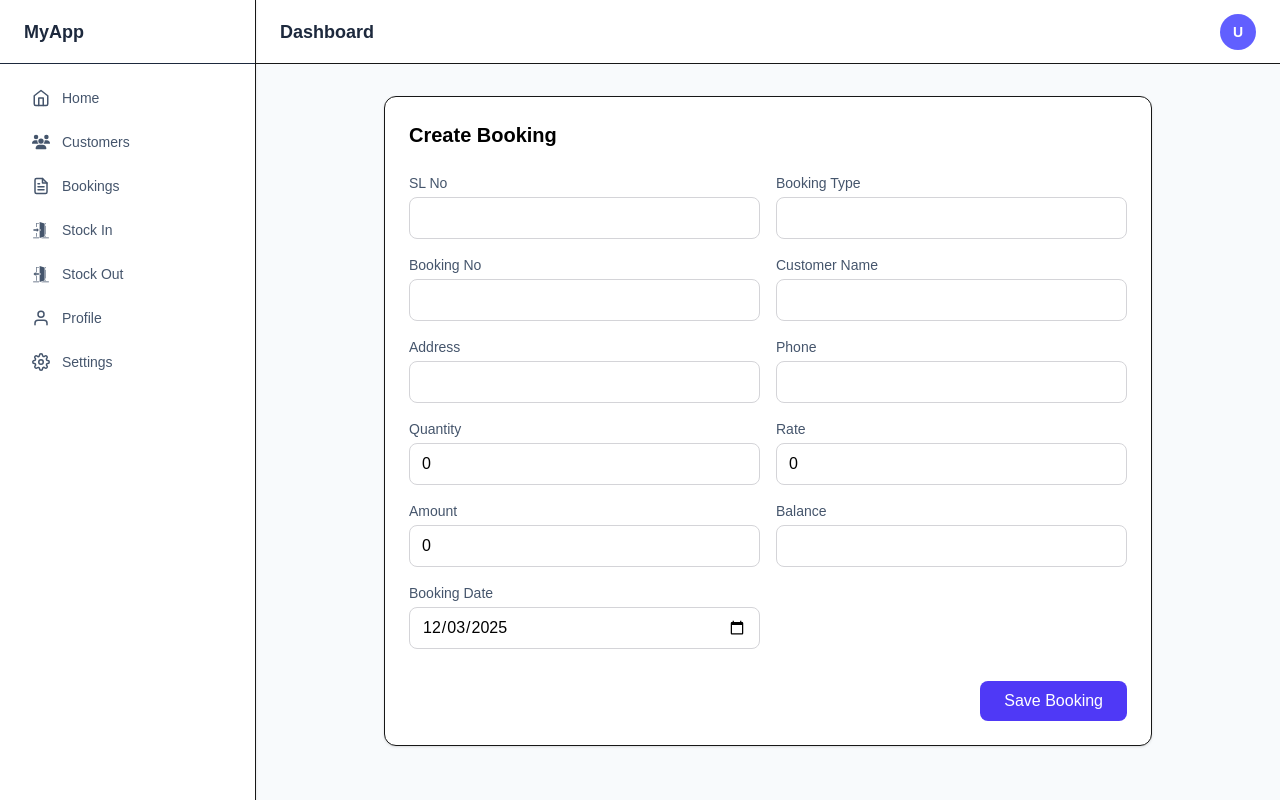
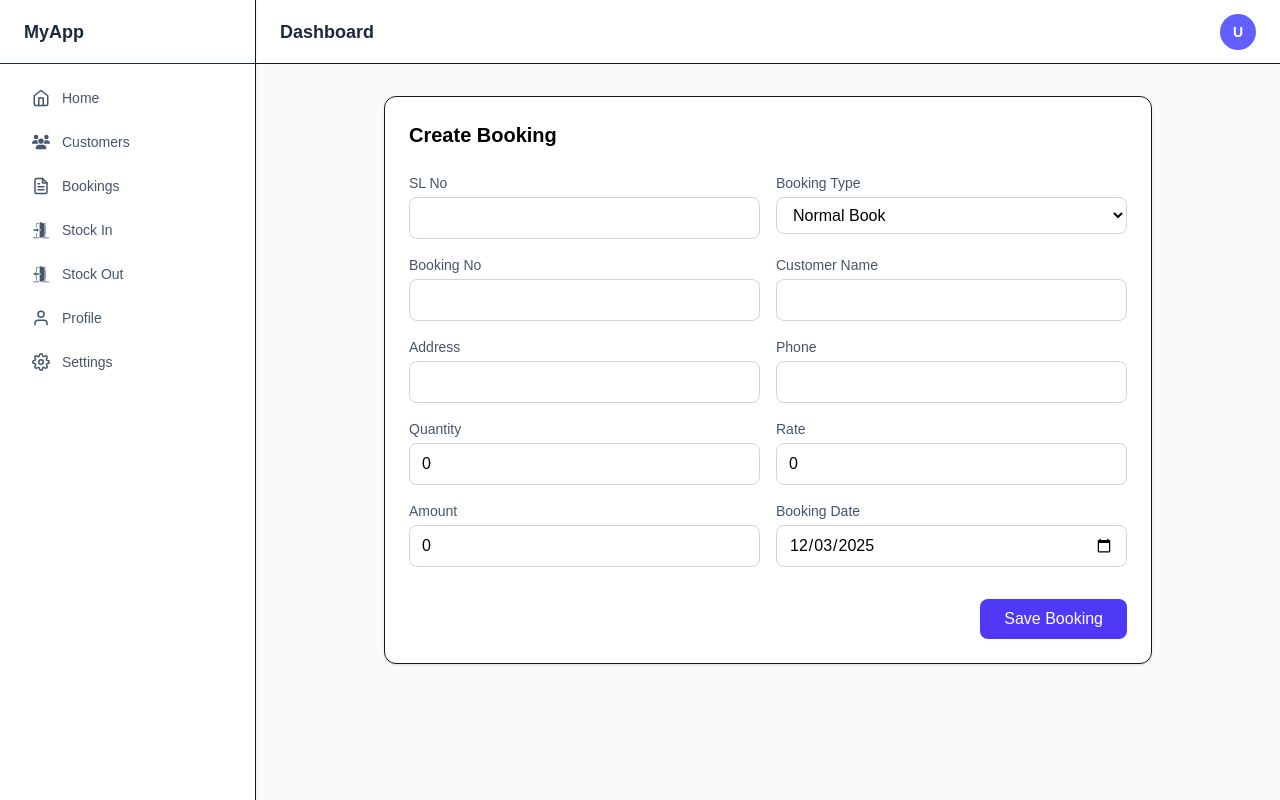
Before and after one commit to nazmul37290/cold-storage-front, a Next.js app: page /bookings/create in a window 1280 px wide. Built offline with nearby package versions, Linux system fonts and the light colour scheme.

Commit message:
enhanced booking form with error handling and updated booking type options

```diff
--- a/app/bookings/create/page.js
+++ b/app/bookings/create/page.js
@@ -5,10 +5,11 @@ import { useRouter } from "next/navigation";
 
 export default function CreateBooking() {
   const router = useRouter();
+  const [error,setError]=useState('')
 
   const [form, setForm] = useState({
     sl: "",
-    bookingType: "",
+    bookingType: "normal book",
     bookingNo: "",
     customerName: "",
     address: "",
@@ -16,7 +17,7 @@ export default function CreateBooking() {
     qty:0,
     rate: 0,
     amount: 0,
-    balance: "",
+
     date: new Date().toISOString().split("T")[0],
   });
 
@@ -26,7 +27,8 @@ export default function CreateBooking() {
 
   const handleSubmit = async (e) => {
     e.preventDefault();
-    console.log(process.env.NEXT_PUBLIC_API_URL)
+setError('')
+
 try{
 
  const response=  await fetch(`${process.env.NEXT_PUBLIC_API_URL}/bookings`, {
@@ -37,7 +39,7 @@ try{
       qty: Number(form.qty),
       rate: Number(form.rate),
       amount: Number(form.qty) * Number(form.rate),
-      balance: Number(form.balance),
+
     }),
   });
 
@@ -45,8 +47,10 @@ try{
   if(data.success){
     router.push("/bookings");
   }
+  console.log(data)
 
 }catch(err){
+  setError(err.message)
   console.log(err)
 }
 
@@ -62,12 +66,12 @@ try{
         className="grid grid-cols-1 md:grid-cols-2 gap-4"
       >
         <Input name="sl" label="SL No"  value={form.sl} onChange={handleChange} />
-        <Input
-          name="bookingType"
+        <Select name="bookingType"
           label="Booking Type"
           value={form.bookingType}
-          onChange={handleChange}
-        />
+          onChange={handleChange}>
+
+        </Select>
 
         <Input
           name="bookingNo"
@@ -120,13 +124,7 @@ try{
         />
 
 
-        <Input
-          name="balance"
-          label="Balance"
-          type="number"
-          value={form.balance}
-          onChange={handleChange}
-        />
+
         <Input
           name="date"
           label="Booking Date"
@@ -136,6 +134,7 @@ try{
         />
 
         <div className="md:col-span-2 flex justify-end mt-4">
+        <p className="text-red-600">{error}</p>
           <button className="bg-indigo-600 text-white px-6 py-2 rounded-lg hover:bg-indigo-700">
             Save Booking
           </button>
@@ -166,11 +165,11 @@ function Select({ label, ...props }) {
       <label className="text-sm text-slate-600 mb-1 block">{label}</label>
       <select
         {...props}
-        className="w-full border rounded-lg px-3 py-2 focus:outline-none focus:ring-2 focus:ring-indigo-500"
+        className="w-full border text-black rounded-lg px-3 py-2 border-zinc-300"
       >
-        <option value="Normal">Normal</option>
-        <option value="Urgent">Urgent</option>
-        <option value="VIP">VIP</option>
+        <option  value="normal book">Normal Book</option>
+        <option value="paid book">Paid Book</option>
+
       </select>
     </div>
   );
--- a/app/bookings/edit/[id]/page.js
+++ b/app/bookings/edit/[id]/page.js
@@ -17,9 +17,8 @@ export default function EditBooking({ params }) {
     phone: "",
     qty: "",
     rate: "",
-    amount: form.qty * form.rate,
-    paid: "",
-    balance: "",
+    amount: 0,
+
     date: "",
   });
 
@@ -38,8 +37,7 @@ export default function EditBooking({ params }) {
           qty: data.qty || "",
           rate: data.rate || "",
           amount: data.amount || "",
-          paid: data.paid || "",
-          balance: data.balance || "",
+
           date: data.date?.split("T")[0] || "",
         });
         setLoading(false);
@@ -61,9 +59,8 @@ export default function EditBooking({ params }) {
         ...form,
         qty: Number(form.qty),
         rate: Number(form.rate),
-        amount: Number(form.amount),
-        paid: Number(form.paid),
-        balance: Number(form.balance),
+        amount: Number(form.qty) * Number(form.rate),
+
       }),
     });
 const data = await response.json();
@@ -83,12 +80,14 @@ if(data.success){
         className="grid grid-cols-1 md:grid-cols-2 gap-4"
       >
         <Input name="sl" label="SL No" value={form.sl} onChange={handleChange} />
-        <Input
-          name="bookingType"
+
+        <Select name="bookingType"
           label="Booking Type"
           value={form.bookingType}
-          onChange={handleChange}
-        />
+          onChange={handleChange}>
+
+        </Select>
+
 
         <Input
           name="bookingNo"
@@ -139,21 +138,9 @@ if(data.success){
           value={form.amount}
           onChange={handleChange}
         />
-        <Input
-          name="paid"
-          label="Paid"
-          type="number"
-          value={form.paid}
-          onChange={handleChange}
-        />
 
-        <Input
-          name="balance"
-          label="Balance"
-          type="number"
-          value={form.balance}
-          onChange={handleChange}
-        />
+
+
         <Input
           name="date"
           label="Booking Date"
@@ -192,11 +179,11 @@ function Select({ label, ...props }) {
       <label className="text-sm text-slate-600 mb-1 block">{label}</label>
       <select
         {...props}
-        className="w-full border rounded-lg px-3 py-2 focus:outline-none focus:ring-2 focus:ring-indigo-500"
+        className="w-full border text-black rounded-lg px-3 py-2 border-zinc-300"
       >
-        <option value="Normal">Normal</option>
-        <option value="Urgent">Urgent</option>
-        <option value="VIP">VIP</option>
+        <option value="normal book">Normal Book</option>
+        <option value="paid book">Paid Book</option>
+
       </select>
     </div>
   );
--- a/app/bookings/page.js
+++ b/app/bookings/page.js
@@ -29,6 +29,8 @@ export default function Bookings() {
     setBookings((prev) => prev.filter((item) => item._id !== id));
   };
 
+  console.log(bookings)
+
   if (loading) return <p>Loading...</p>;
 
   return (
@@ -52,12 +54,12 @@ export default function Bookings() {
             <tr>
               <th className="p-3 text-left">SL</th>
               <th className="p-3 text-left">Booking No</th>
+              <th className="p-3 text-right">Booking Type</th>
               <th className="p-3 text-left">Customer</th>
               <th className="p-3 text-left">Phone</th>
               <th className="p-3 text-center">Qty</th>
+              <th className="p-3 text-right">Rate</th>
               <th className="p-3 text-right">Amount</th>
-              <th className="p-3 text-right">Paid</th>
-              <th className="p-3 text-right">Balance</th>
               <th className="p-3 text-center">Action</th>
             </tr>
           </thead>
@@ -67,14 +69,13 @@ export default function Bookings() {
               <tr key={item._id} className="border-b text-zinc-500 hover:bg-slate-50">
                 <td className="p-3">{index + 1}</td>
                 <td className="p-3 font-medium">{item.bookingNo}</td>
+                <td className="p-3 font-medium">{item.bookingType}</td>
                 <td className="p-3">{item.customerName}</td>
                 <td className="p-3">{item.phone}</td>
                 <td className="p-3 text-center">{item.qty}</td>
+                <td className="p-3 text-center">{item.rate}</td>
                 <td className="p-3 text-right">৳{item.amount}</td>
-                <td className="p-3 text-right">৳{item.paid}</td>
-                <td className="p-3 text-right text-red-500">
-                  ৳{item.balance}
-                </td>
+
                 <td className="p-3">
                   <div className="flex justify-center gap-2">
                     <Link
```
